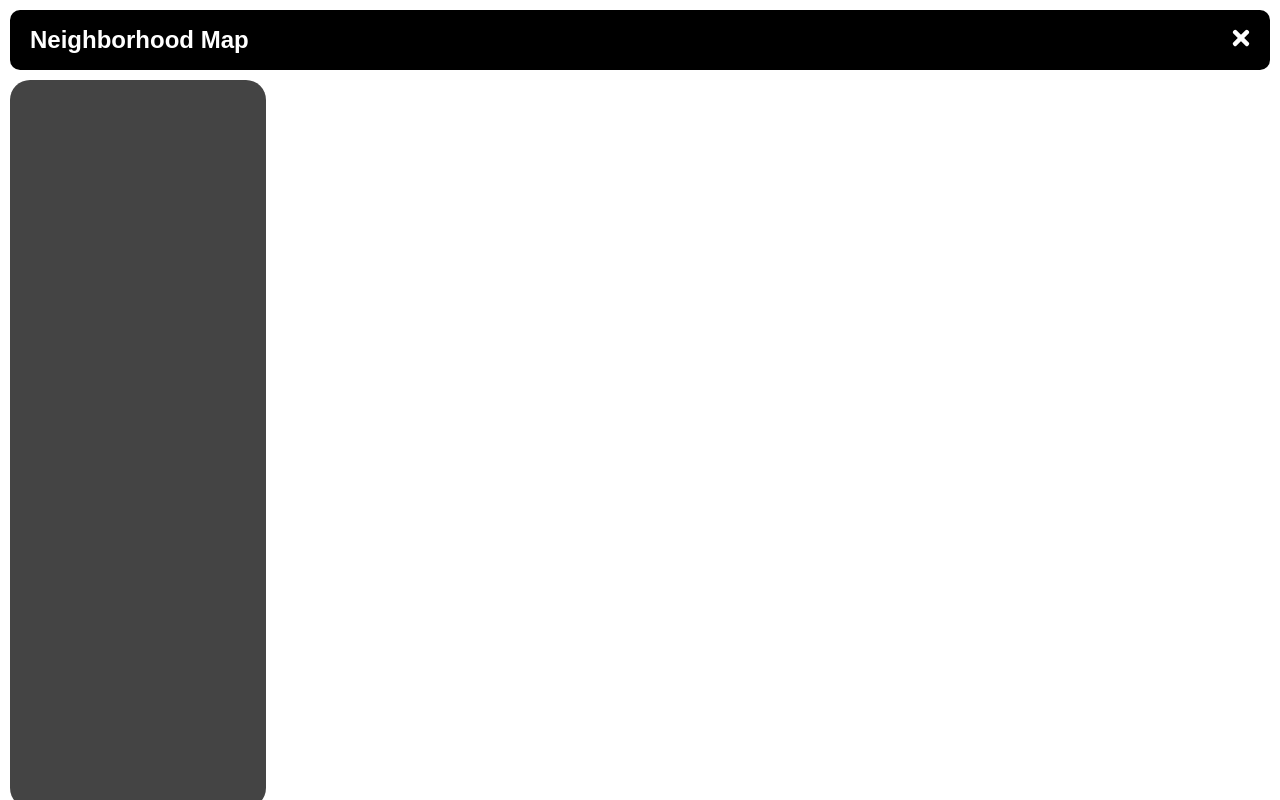
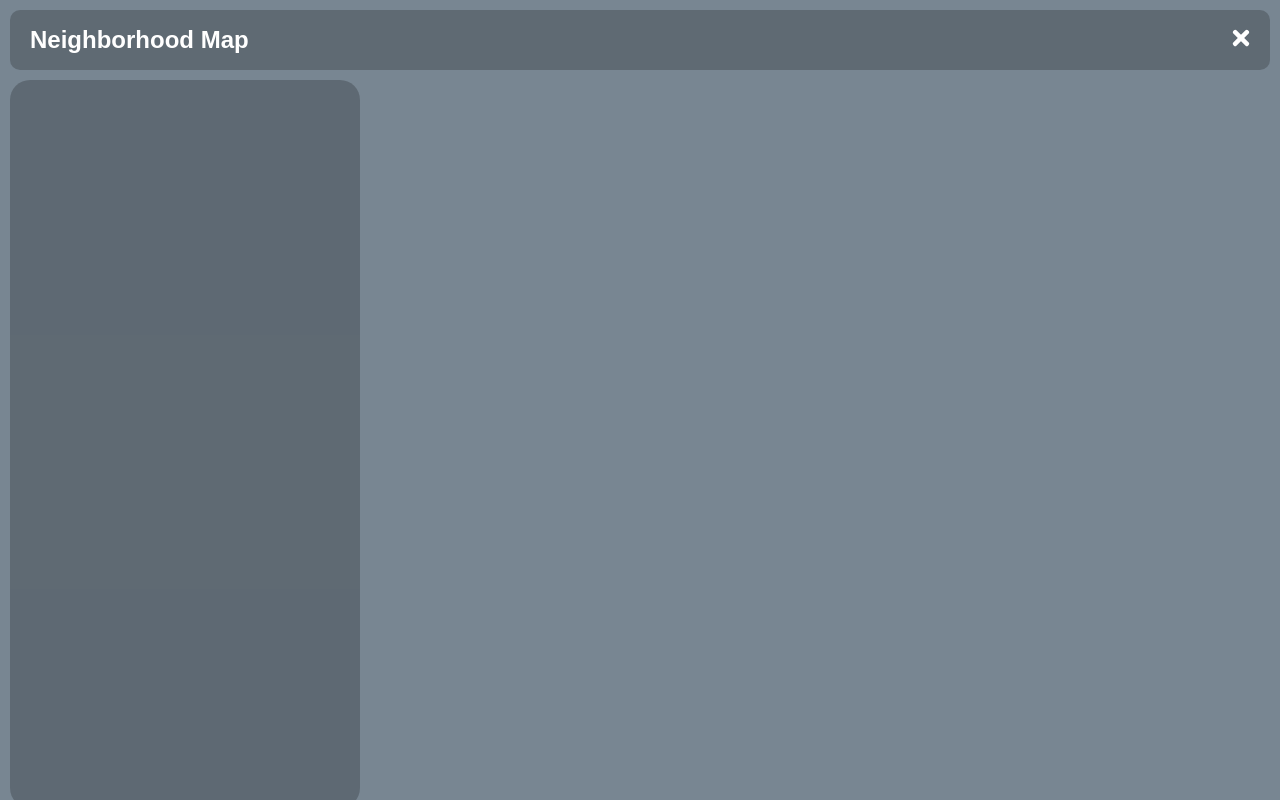
Before and after one commit to jbimagine/Neighborhood-Map, a React (Create React App) app: page / in a window 1280 px wide. Both pictures are taken after a click on the element 1240 px from the left and 40 px from the top of the page. Built offline with nearby package versions, Linux system fonts and the light colour scheme.

Commit message:
Css styling updates

```diff
--- a/src/App.css
+++ b/src/App.css
@@ -1,6 +1,7 @@
 body {
   margin: auto;
   width: 100%;
+  background:#788692;
 }
 
 
@@ -14,7 +15,6 @@ body {
 
 /* -------------------------- Navigation CSS ------------------------ */
 #navigation-container {
-  background: black;
   height: 100%;
   width: 100%;
   color:#fff;
@@ -30,11 +30,11 @@ body {
 #sidemenu-container {
   position: fixed;
   height: 86vh;
-  background: #444;
+  background-color: rgba(0, 0, 0, 0.21);
   margin-left: 10px;
   border-radius: 20px;
   padding: 20px 0;
-  width: 20vw;
+  width: 350px;
   color: #FFF;
   display: flex;
   justify-content: center;
--- a/src/components/Navigation.js
+++ b/src/components/Navigation.js
@@ -9,7 +9,6 @@ class Navigation extends Component {
 
   state = {
     isMenuVisible: false,
-    sideMenuPosition: '-200px'
   }
 
   handleMenuVisibility = () => {
@@ -19,7 +18,7 @@ class Navigation extends Component {
   render() {
     return (
       <div>
-        <div style = {{ padding:'0 20px', background: 'black', height: '60px', borderRadius: '10px', margin: '10px' }} >
+        <div style = {{ padding:'0 20px', backgroundColor: '#00000036', height: '60px', borderRadius: '10px', margin: '10px' }} >
           <div id='navigation-container'>
           <div id = 'navigation-title'>
           <h2>Neighborhood Map</h2>
```
